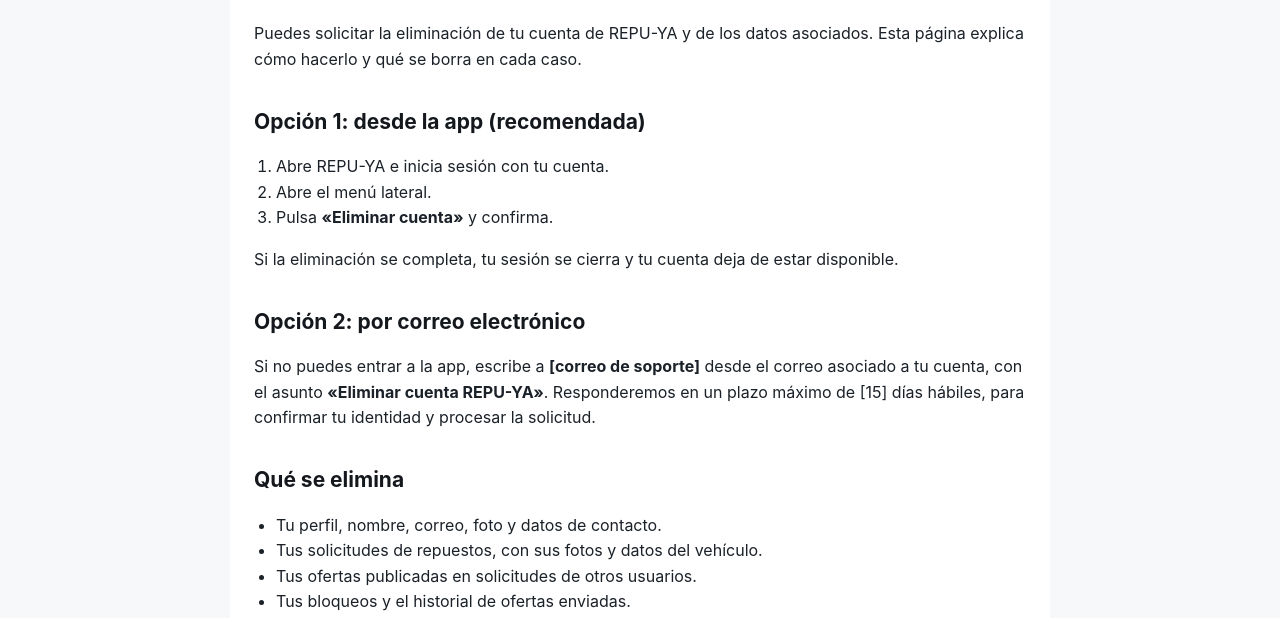
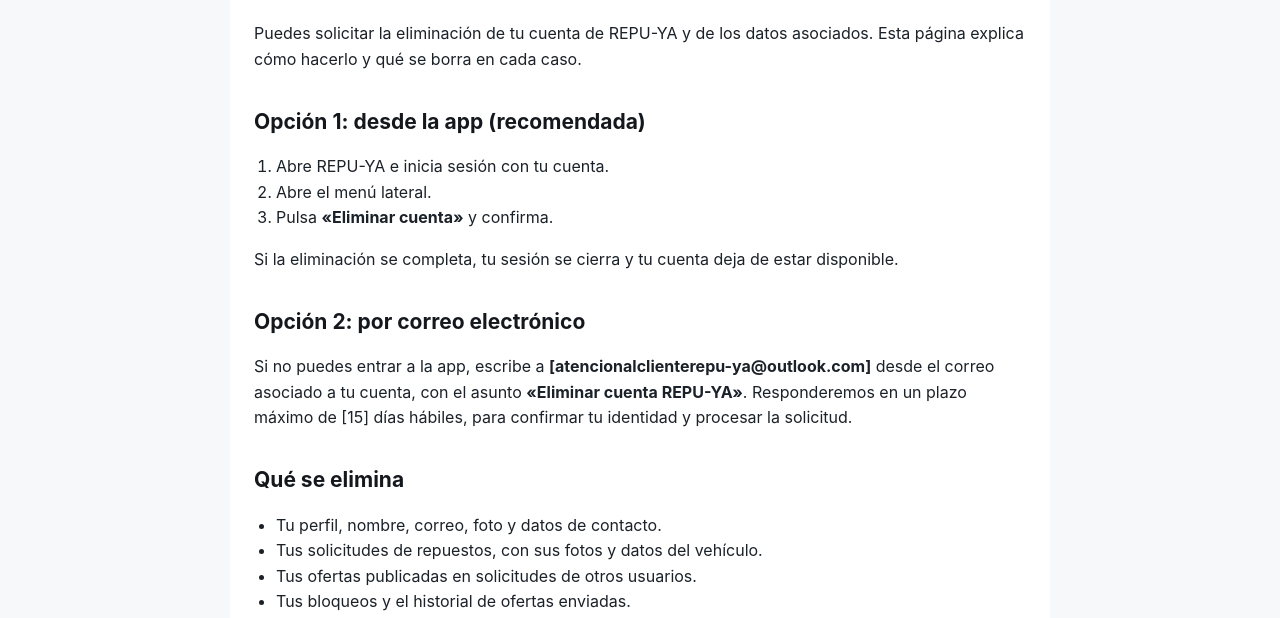
Before and after one commit to robs2002004/REPU-YA, a plain HTML site: page eliminar-cuenta.html in a window 1280 px wide. Shown: the part 178-796 px from the top of the page. Drawn offline with Linux system fonts and the light colour scheme.

Commit message:
Update eliminar-cuenta.html

```diff
--- a/eliminar-cuenta.html
+++ b/eliminar-cuenta.html
@@ -45,7 +45,7 @@
   <p>Si la eliminación se completa, tu sesión se cierra y tu cuenta deja de estar disponible.</p>
 
   <h2>Opción 2: por correo electrónico</h2>
-  <p>Si no puedes entrar a la app, escribe a <strong>[correo de soporte]</strong> desde el correo asociado a tu cuenta, con el asunto <strong>«Eliminar cuenta REPU-YA»</strong>. Responderemos en un plazo máximo de [15] días hábiles, para confirmar tu identidad y procesar la solicitud.</p>
+  <p>Si no puedes entrar a la app, escribe a <strong>[atencionalclienterepu-ya@outlook.com]</strong> desde el correo asociado a tu cuenta, con el asunto <strong>«Eliminar cuenta REPU-YA»</strong>. Responderemos en un plazo máximo de [15] días hábiles, para confirmar tu identidad y procesar la solicitud.</p>
 
   <h2>Qué se elimina</h2>
   <ul>
```
